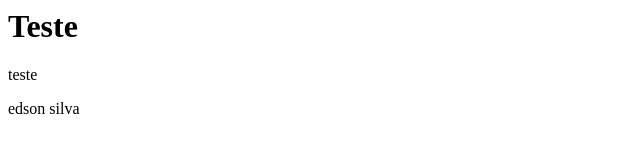
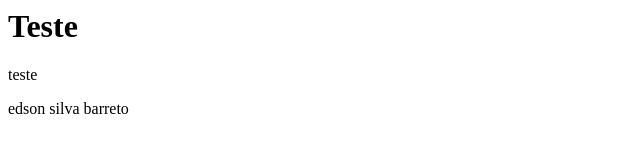
Before and after one commit to EdsonBarreto/git, a plain HTML site: page index.html in a window 1280 px wide. Shown: the full height of the page, 0-640 px from the left. Drawn offline with Linux system fonts and the light colour scheme.

Commit message:
incluindo terceiro nome

```diff
--- a/index.html
+++ b/index.html
@@ -7,6 +7,7 @@
     <p>teste</p>
     <span>edson</span>
     <span>silva</span>
+    <span>barreto</span>
 </body>
 
 </html>
```
